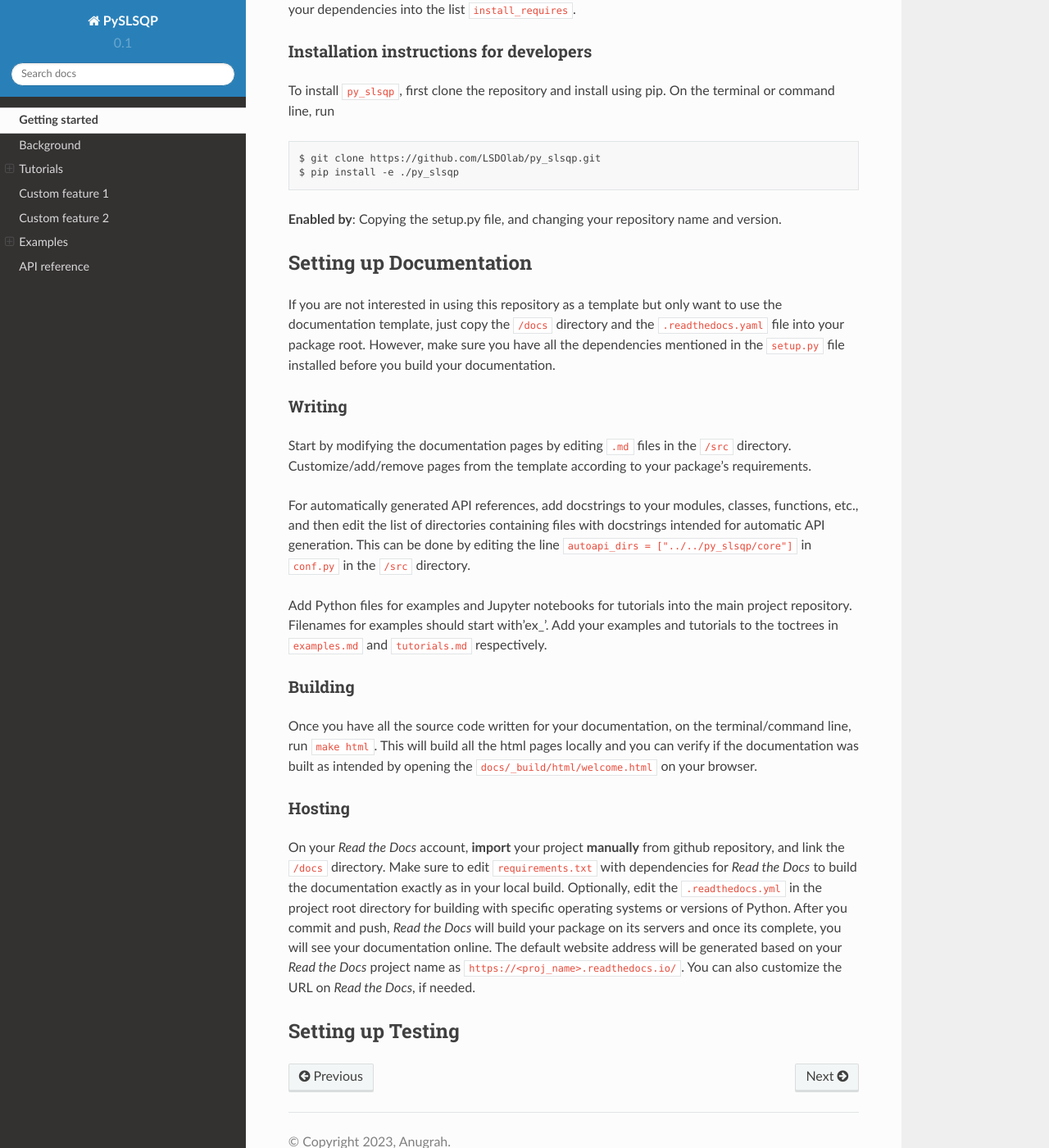
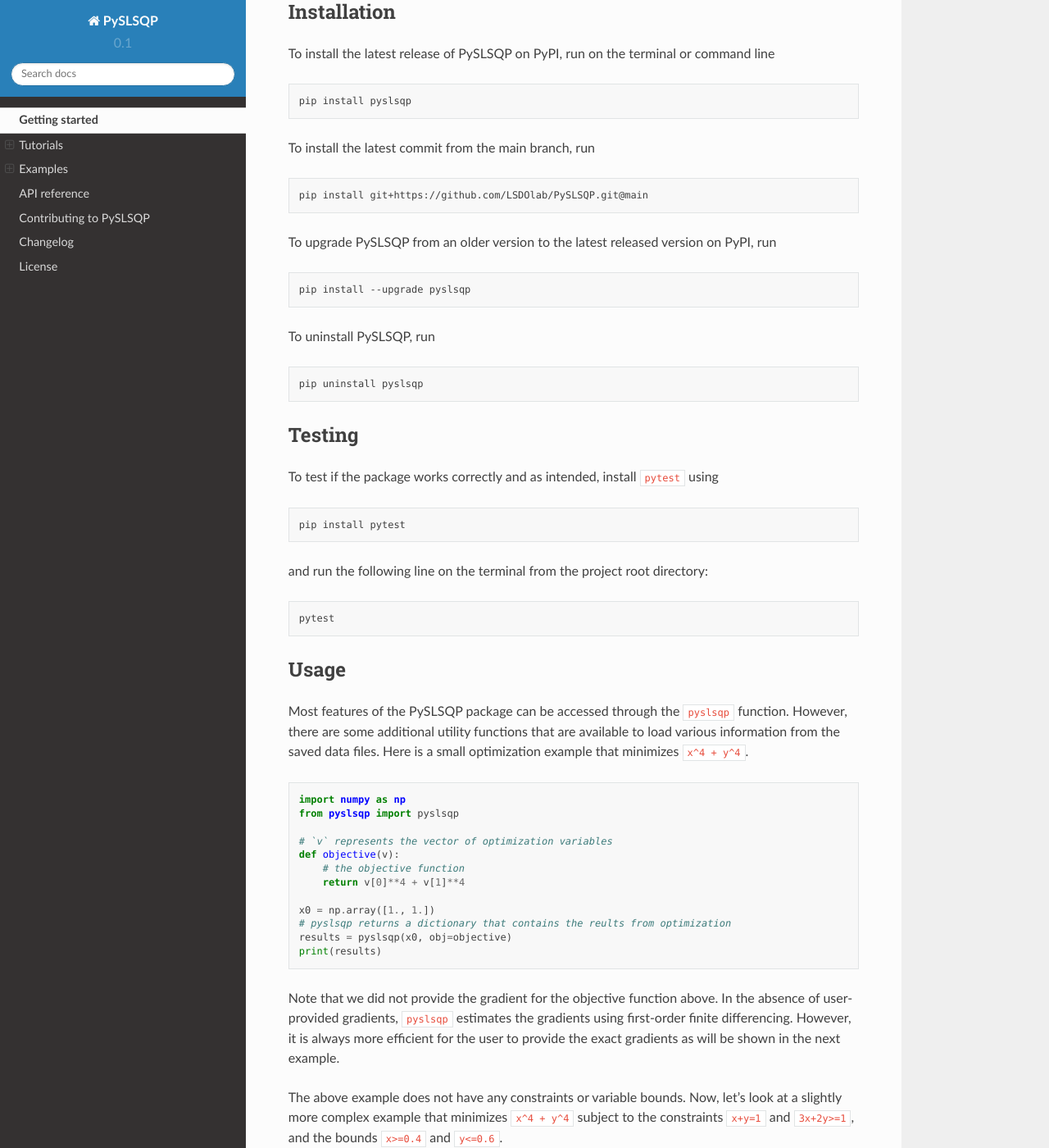
Before and after one commit to anugrahjo/PySLSQP_alpha, a Sphinx documentation site: the page built from docs/src/getting_started.md, in a window 1280 px wide and 1400 px high, scrolled down 568 px. Shown: the whole window at 82% size. Built offline with Sphinx 7.4.7 and the Read the Docs theme 2.0.0, drawn with Linux system fonts in a browser that asks for light colours; pages that are not in the unit, such as notebooks, are missing from menus; some of the changed text lies outside the part shown.

Commit message:
Finish Welcome and getting_started pages. update readme, contributing. Add contributing, license changelog to docs.

````diff
--- /dev/null
+++ b/docs/src/contributing.md
@@ -0,0 +1,2 @@
+```{include} ../../CONTRIBUTING.md
+```
--- a/docs/src/getting_started.md
+++ b/docs/src/getting_started.md
@@ -2,63 +2,112 @@
 This page provides instructions for installing your package
 and running a minimal example.
 
+## Dependencies
+Before installing PySLSQP, make sure you have the dependencies installed.
+Numpy is the minimum requirement for using PySLSQP.
+[numpy](https://numpy.org/install/) can be installed from PyPI with
+```sh
+pip install numpy
+```
+Additionally, if you need to save optimization data and visualize different variables during the optimization,
+install `h5py` and `matplotlib` respectively.
+All the dependencies can be installed at once with
+```sh
+pip install numpy h5py matplotlib
+```
+
 ## Installation
 
-### Installation instructions for users
-For direct installation with all dependencies, run on the terminal or command line
+To install the latest release of PySLSQP on PyPI, run on the terminal or command line
 ```sh
-$ pip install git+https://github.com/LSDOlab/py_slsqp.git
-```
-If you want users to install a specific branch, run
-```sh
-$ pip install git+https://github.com/LSDOlab/py_slsqp.git@branch
+pip install pyslsqp
 ```
 
-**Enabled by**: Copying the `setup.py` file, changing your repository name and version,
-and adding all your dependencies into the list `install_requires`.
+To install the latest commit from the main branch, run
+```sh
+pip install git+https://github.com/LSDOlab/PySLSQP.git@main
+```
 
-### Installation instructions for developers
-To install `py_slsqp`, first clone the repository and install using pip.
-On the terminal or command line, run
+To upgrade PySLSQP from an older version to the latest released version on PyPI, run
 ```sh
-$ git clone https://github.com/LSDOlab/py_slsqp.git
-$ pip install -e ./py_slsqp
+pip install --upgrade pyslsqp
 ```
-**Enabled by**: Copying the setup.py file, and changing your repository name and version.
 
-## Setting up Documentation
+To uninstall PySLSQP, run
+```sh
+pip uninstall pyslsqp
+```
 
-If you are not interested in using this repository as a template but only want to use the documentation template,
-just copy the `/docs` directory and the `.readthedocs.yaml` file into your package root.
-However, make sure you have all the dependencies mentioned in the `setup.py` file installed before you build your
-documentation.
+## Testing
+To test if the package works correctly and as intended, install `pytest` using
+```sh
+pip install pytest
+```
 
-### Writing
-Start by modifying the documentation pages by editing `.md` files in the `/src` directory.
-Customize/add/remove pages from the template according to your package's requirements.
+and run the following line on the terminal from the project root directory:
+```sh
+pytest
+```
 
-For automatically generated API references, add docstrings to your modules, classes, functions, etc., and
-then edit the list of directories containing files with docstrings intended for automatic API generation.
-This can be done by editing the line `autoapi_dirs = ["../../py_slsqp/core"]`
-in `conf.py` in the `/src` directory.
+## Usage
+Most features of the PySLSQP package can be accessed through the `pyslsqp` function.
+However, there are some additional utility functions that are available to load various information
+from the saved data files.
+Here is a small optimization example that minimizes `x^4 + y^4`.
+```python
+import numpy as np
+from pyslsqp import pyslsqp
 
-Add Python files for examples and Jupyter notebooks for tutorials into the main project repository.
-Filenames for examples should start with'ex_'.
-Add your examples and tutorials to the toctrees in `examples.md` and `tutorials.md` respectively.
+# `v` represents the vector of optimization variables
+def objective(v):
+    # the objective function
+    return v[0]**4 + v[1]**4
 
-### Building
-Once you have all the source code written for your documentation, on the terminal/command line, run `make html`.
-This will build all the html pages locally and you can verify if the documentation was built as intended by
-opening the `docs/_build/html/welcome.html` on your browser.
+x0 = np.array([1., 1.])
+# pyslsqp returns a dictionary that contains the reults from optimization
+results = pyslsqp(x0, obj=objective)
+print(results)
+```
+Note that we did not provide the gradient for the objective function above.
+In the absence of user-provided gradients, `pyslsqp` estimates the gradients
+using first-order finite differencing.
+However, it is always more efficient for the user to provide the exact gradients
+as will be shown in the next example.
 
-### Hosting
-On your *Read the Docs* account, **import** your project **manually** from github repository, and link the `/docs` directory.
-Make sure to edit `requirements.txt` with dependencies for *Read the Docs* to build the documentation exactly
-as in your local build.
-Optionally, edit the `.readthedocs.yml` in the project root directory for building with specific operating systems or versions of Python.
-After you commit and push, *Read the Docs* will build your package on its servers and once its complete,
-you will see your documentation online.
-The default website address will be generated based on your *Read the Docs* project name as `https://<proj_name>.readthedocs.io/`.
-You can also customize the URL on *Read the Docs*, if needed.
+The above example does not have any constraints or variable bounds.
+Now, let's look at a slightly more complex example that minimizes `x^4 + y^4`
+subject to the constraints `x+y=1` and `3x+2y>=1`, and the bounds `x>=0.4` and `y<=0.6`.
 
-## Setting up Testing
+```python
+import numpy as np
+from pyslsqp import pyslsqp
+
+# `v` represents the vector of optimization variables
+def objective(v):
+    # the objective function
+    return v[0]**4 + v[1]**4
+
+def gradient(v):
+    # the gradient of the objective function
+    return np.array([4*v[0]**3, 4*v[1]**3])
+
+def constraints(v):
+    # the constraint functions formulated as c_eq(x) = 0, c_ineq(x) >= 0
+    return  np.array([v[0] + v[1] - 1, 3*v[0] + 2*v[1] - 1])
+
+def jacobian(v):
+    # the jacobian of the constraint functions
+    return np.array([[1, 1], [3, 2]])
+
+# lower bounds on the optimization variables
+x_lower = np.array([0.4, -np.inf])
+# upper bounds on the optimization variables
+x_upper = np.array([np.inf, 0.6])
+# number of equality constraints (at the beginning of the constraint vector)
+num_eqcon = 1
+
+x0 = np.array([2,3])
+# pyslsqp returns a dictionary that contains the reults from optimization
+results = pyslsqp(x0, obj=objective, grad=gradient, con=constraints, jac=jacobian, meq=num_eqcon, xl=x_lower, xu=x_upper)
+print(results)
+```
````
Also changed, not shown: CONTRIBUTING.md (+7 -6 lines), README.md (+47 -14 lines), docs/src/changelog.md (added, +10 -0 lines), docs/src/license.md (added, +5 -0 lines), docs/src/welcome.md (+67 -21 lines).
